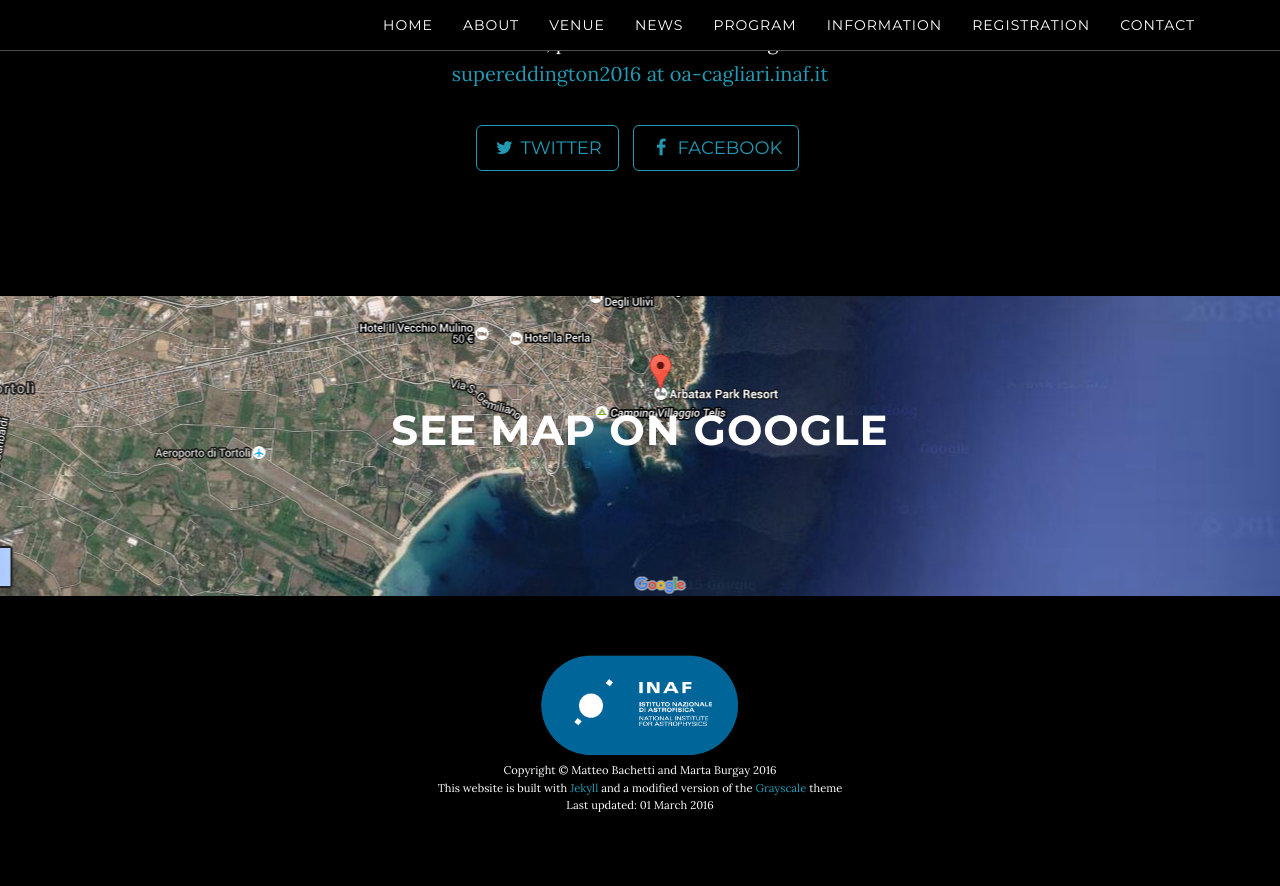
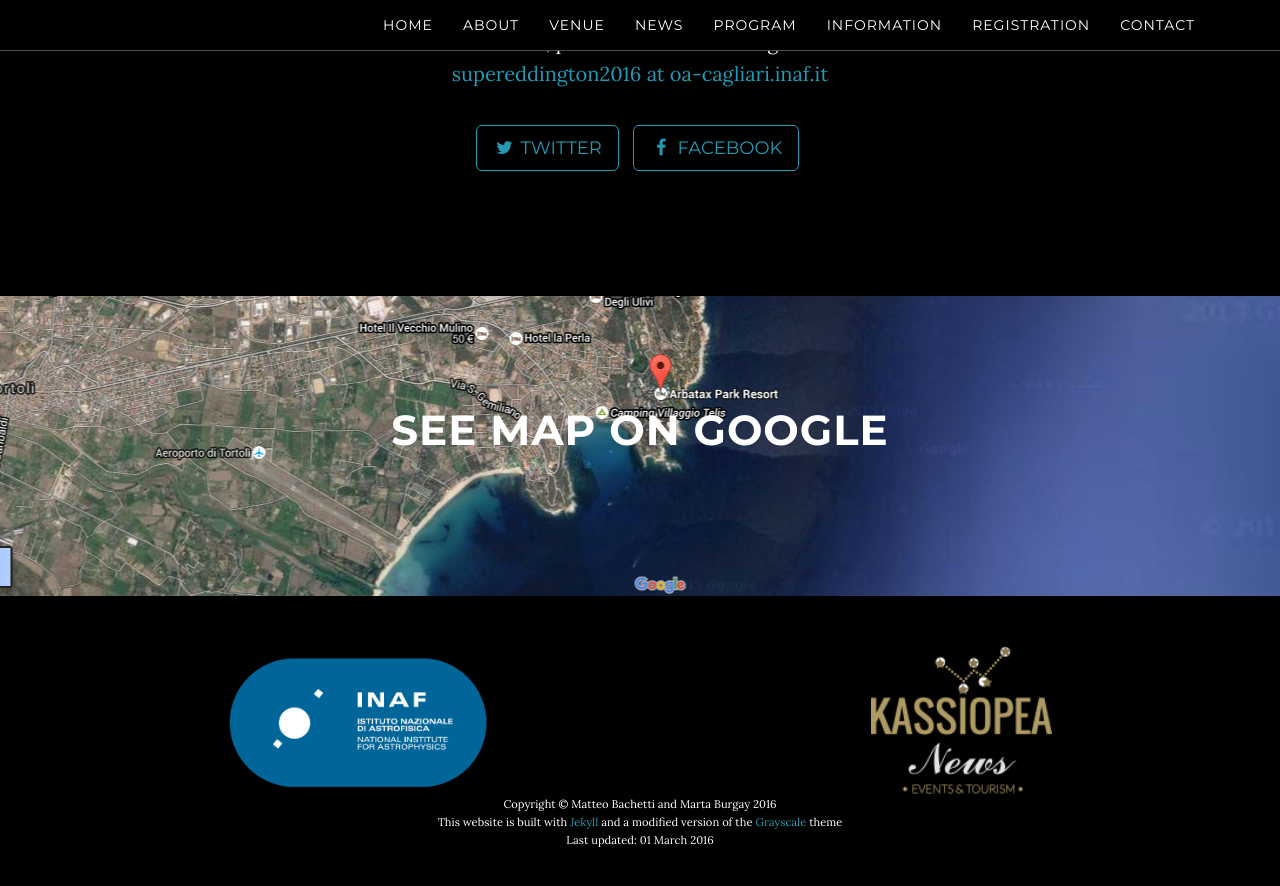
Before and after one commit to breakingthelimits/supereddington2016, a Jekyll site: the page built from index.html, in a window 1280 px wide and 900 px high, scrolled down 3132 px. Shown: the top 886 px of the window. Built offline with Jekyll 4.4.1, drawn with Linux system fonts in a browser that asks for light colours; before the commit the page ends 3997 px from its top, so only the background shows below that.

Commit message:
Changes to footer

```diff
--- a/_includes/footer.html
+++ b/_includes/footer.html
@@ -1,6 +1,13 @@
     <!-- Footer -->
     <footer>
-      <div class="col-md-8 col-md-offset-2" style="text-align: center;"><img src={{ site.baseurl }}/img/inaf.gif width="200"></img></div>
+      <div class="col-md-8 col-md-offset-2" style="text-align: center;">
+        <div style="float:left;">
+          <img src={{ site.baseurl }}/img/inaf.gif height="150px;"></img>
+        </div>
+        <div style="float:right;">
+          <img src={{ site.baseurl }}/img/kassiopea.png height="150px;"></img>
+        </div>
+      </div>
       <div class="row">
           <div class="col-md-8 col-md-offset-2" style="text-align: center;">
             <p style="font-size: 80%;">Copyright &copy; {{ site.footer }} 20{{ site.time | date: '%y' }}</p>
```
Also changed, not shown: img/kassiopea.png.
